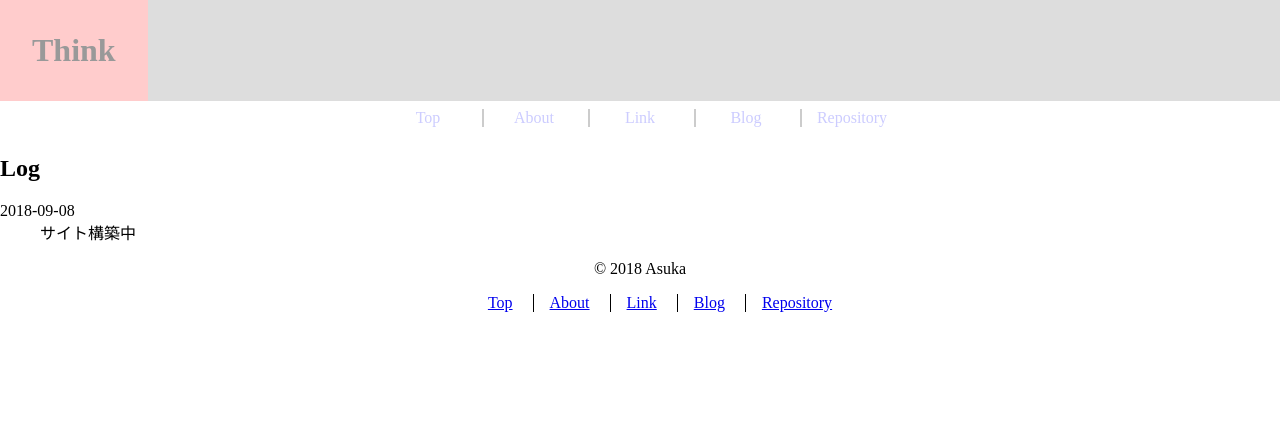
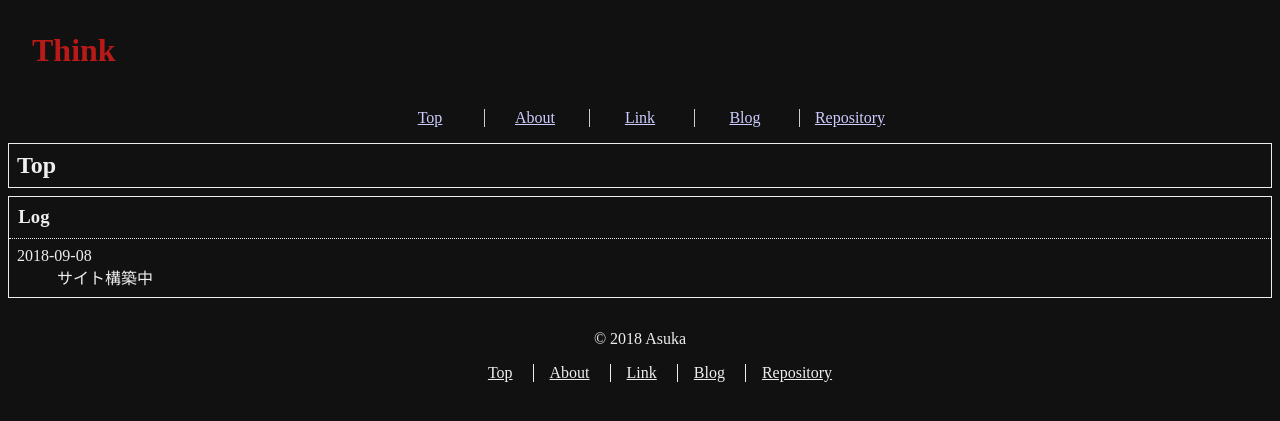
Before and after one commit to a-skua/a-skua.github.io, a Jekyll site: the page built from index.html, in a window 1280 px wide. Shown: the top 421 px of the page. Built offline with Jekyll 4.4.1, drawn with Linux system fonts in a browser that asks for light colours.

Commit message:
レイアウト・CSS修正

```diff
--- a/404.html
+++ b/404.html
@@ -3,6 +3,6 @@ layout: default
 title: 404
 permalink: /404.html
 ---
-<section>
+<article>
 <h1>404 Not Found</h1>
-</section>
+</article>
--- a/blog/index.html
+++ b/blog/index.html
@@ -2,8 +2,10 @@
 layout: default
 title: Blog
 ---
+<article>
+<h1>Blog</h1>
 <section>
-<h1>Blog</h1>
+<h1>Categories</h1>
 <ul>
 {% for category in site.categories %}
 {% assign category_name = category | first %}
@@ -17,3 +19,4 @@ title: Blog
 {% endfor %}
 </ul>
 </section>
+</article>
--- a/css/default.scss
+++ b/css/default.scss
@@ -3,10 +3,23 @@
 body {
 	margin: 0;
 	padding: 0;
+	position: relative;
+	background-color: #111;
+	color: #eee;
+	font-size: 100%;
+	font-family: serif;
+	a {
+		color: inherit;
+		&:visited {
+			color: inherit;
+		}
+		&:hover {
+			color: #b81919;
+		}
+	}
 	header {
 		margin: inherit;
 		padding: inherit;
-		background-color: #ddd;
 		&>h1 {
 			margin: inherit;
 			padding: inherit;
@@ -15,12 +28,9 @@ body {
 				display: block;
 				padding: 1em;
 				text-decoration: none;
-				color: #999;
+				&:visited {
+				}
 				&:hover {
-					background-color: #fcc;
-				}
-				&:visited {
-					color: 999;
 				}
 			}
 		}
@@ -39,24 +49,64 @@ body {
 				border-style: solid;
 				border-color: #ccc;
 				&+li {
-					border-width: 0 0 0 2px;
+					border-width: 0 0 0 1px;
 				}
 				&>a {
 					display: block;
 					width: 100px;
 					color: #ccf;
-					text-decoration: none;
 					&:visited {
-						color: #ccf;
 					}
 					&:hover {
-						color: #00f;
 					}
 				}
 			}
 		}
 	}
+	main {
+		margin: inherit;
+		padding: inherit;
+		position: inherit;
+		&>article {
+			margin: inherit;
+			padding: 0.5em;
+			position: inherit;
+			&>h1 {
+				margin: inherit;
+				padding: inherit;
+				position: inherit;
+				border-style: solid;
+				border-width: 1px;
+				border-color: inherit;
+			}
+			&>section {
+				margin: 0.5em 0;
+				padding: 0;
+				border-style: solid;
+				border-width: 1px;
+				border-color: inherit;
+				&>h1 {
+					margin: 0;
+					padding: 0.5em;
+					border-style: dotted;
+					border-width: 0 0 1px 0;
+					border-color: inherit;
+				}
+				&>ul,
+				&>ol,
+				&>dl,
+				&>p {
+					margin: 0;
+					padding: 0.5em;
+					list-style-type: none;
+				}
+			}
+		}
+
+	}
 	footer {
+		margin: inherit;
+		padding: inherit;
 		text-align: center;
 		&>ul {
 			list-style-type: none;
--- a/index.html
+++ b/index.html
@@ -2,6 +2,8 @@
 layout: default
 title: Top
 ---
+<article>
+<h1>Top</h1>
 <section>
 <h1>Log</h1>
 <dl>
@@ -11,3 +13,4 @@ title: Top
 {% endfor %}
 </dl>
 </section>
+</article>
```
